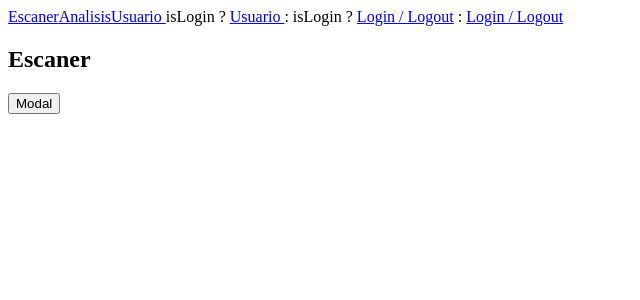
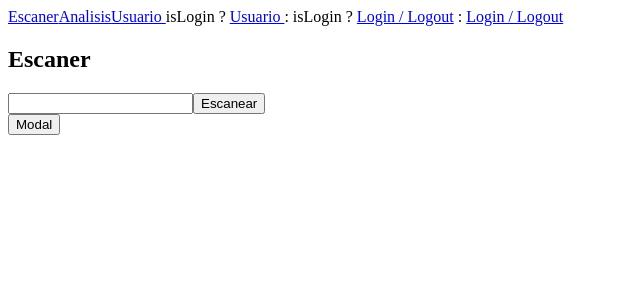
Before and after one commit to Mikelondrio/desafio-tripulaciones, a React (Vite) app in the folder front/: page /escaner in a window 1280 px wide. Shown: the top 300 px of the page, without its empty margins (0-640 px from the left). Built offline with nearby package versions, Linux system fonts and the light colour scheme.

Commit message:
Limpieza de package.json e importaciones, y form basico de enviar URL a Data

```diff
--- a/front/package.json
+++ b/front/package.json
@@ -11,8 +11,6 @@
   },
   "dependencies": {
     "cors": "^2.8.5",
-    "js-cookie": "^3.0.5",
-    "js-sha256": "^0.11.0",
     "mongodb": "^6.7.0",
     "react": "^18.2.0",
     "react-dom": "^18.2.0",
--- a/front/src/componentes/navbar.jsx
+++ b/front/src/componentes/navbar.jsx
@@ -1,6 +1,4 @@
 import { Outlet, NavLink, useSearchParams } from "react-router-dom";
-import Cookies from 'js-cookie'
-import { sha256 } from 'js-sha256'
 
 
 
--- a/front/src/pages/escaner.jsx
+++ b/front/src/pages/escaner.jsx
@@ -25,7 +25,9 @@ function Escaner() {
       }
 
       async function buttonWebSend(e) {
-        const webArraySend = {'': ''}
+        const URL = e.target.form[0].value
+
+        const webArraySend = {'': URL}
 
         const data = {
             method: 'POST',
@@ -47,6 +49,13 @@ function Escaner() {
             <Navbar />
             <h2>Escaner</h2>
 
+            <div id='form-div'>
+                <form id='form'>
+                    <input type="text" id="url-send" />
+                    <input type="button" value="Escanear" onClick={buttonWebSend}/>
+                </form>
+            </div>
+
 
 
         </div>
--- a/front/src/root.jsx
+++ b/front/src/root.jsx
@@ -1,7 +1,5 @@
 import { useState } from 'react';
 import { useNavigate } from "react-router-dom";
-import { sha256 } from 'js-sha256';
-import Cookies from 'js-cookie';
 import { Navbar } from './componentes/navbar';
 
 
```
Also changed, not shown: 1 other file (tests, documents, lock files or other folders).
